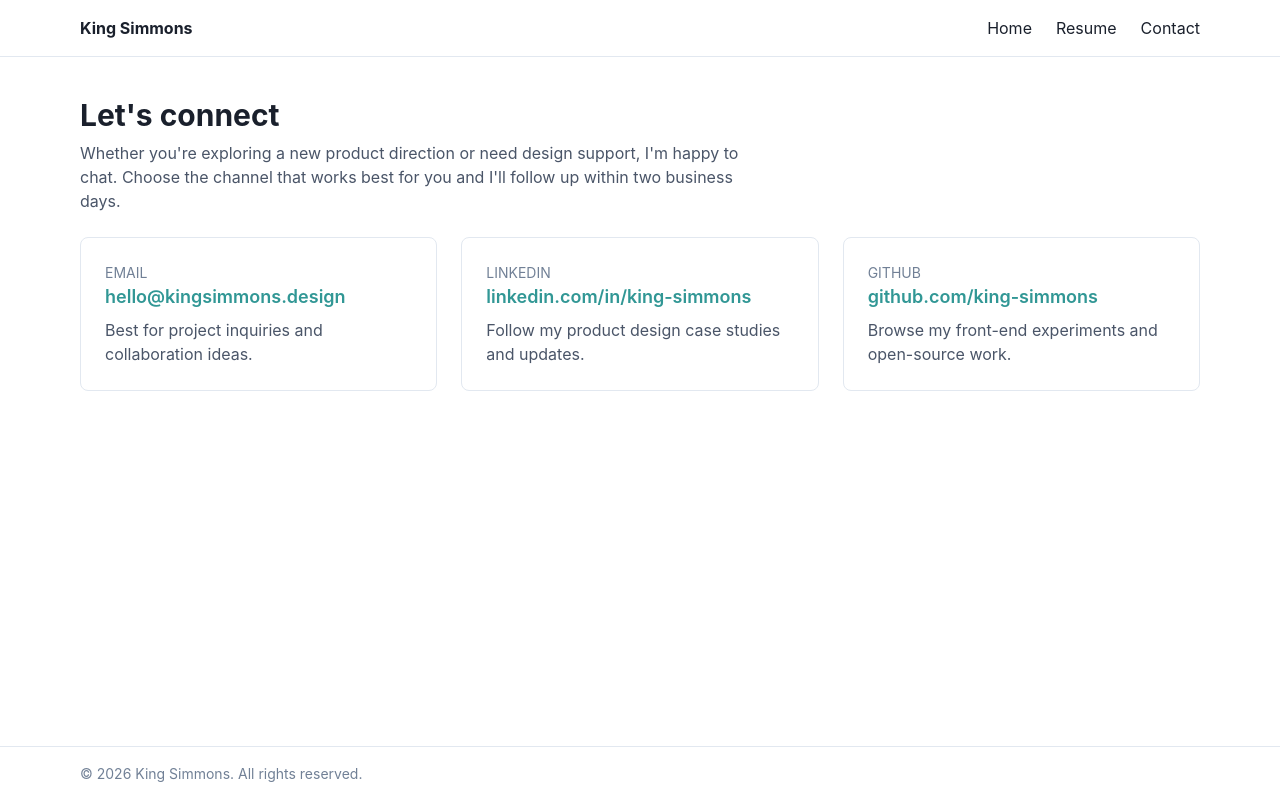
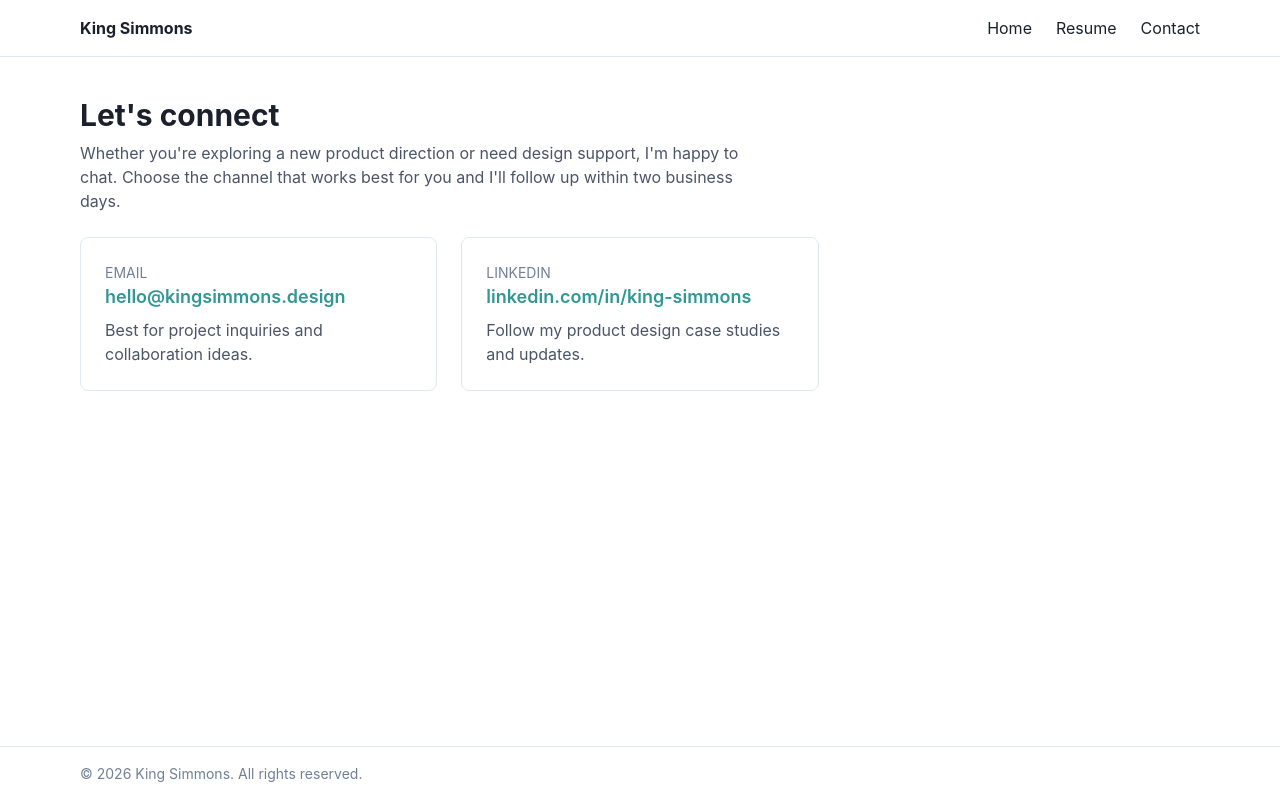
Before and after one commit to King-Simmons/king-simmons-portfolio, a Next.js app: page /contact in a window 1280 px wide. Built offline with nearby package versions, Linux system fonts and the light colour scheme.

Commit message:
add import for routes and remove github as contact option

```diff
--- a/src/pages/contact.tsx
+++ b/src/pages/contact.tsx
@@ -19,13 +19,7 @@ const contactCards = [
     value: "linkedin.com/in/king-simmons",
     href: "https://linkedin.com/in/king-simmons",
     description: "Follow my product design case studies and updates.",
-  },
-  {
-    label: "GitHub",
-    value: "github.com/king-simmons",
-    href: "https://github.com/king-simmons",
-    description: "Browse my front-end experiments and open-source work.",
-  },
+  }
 ];
 
 const ContactPage = () => {
```
Also changed, not shown: next-env.d.ts.
